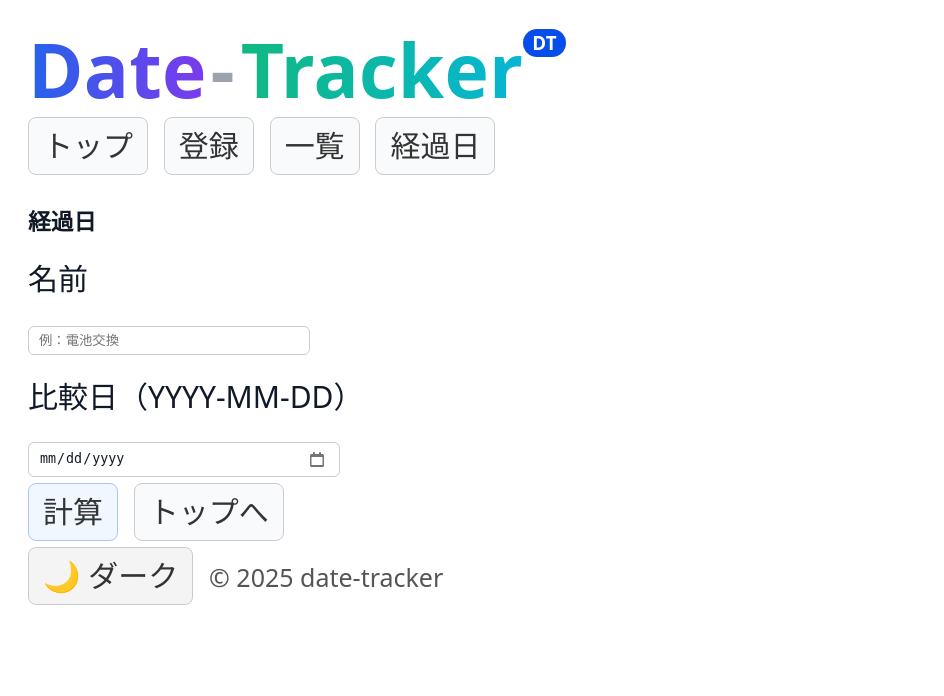
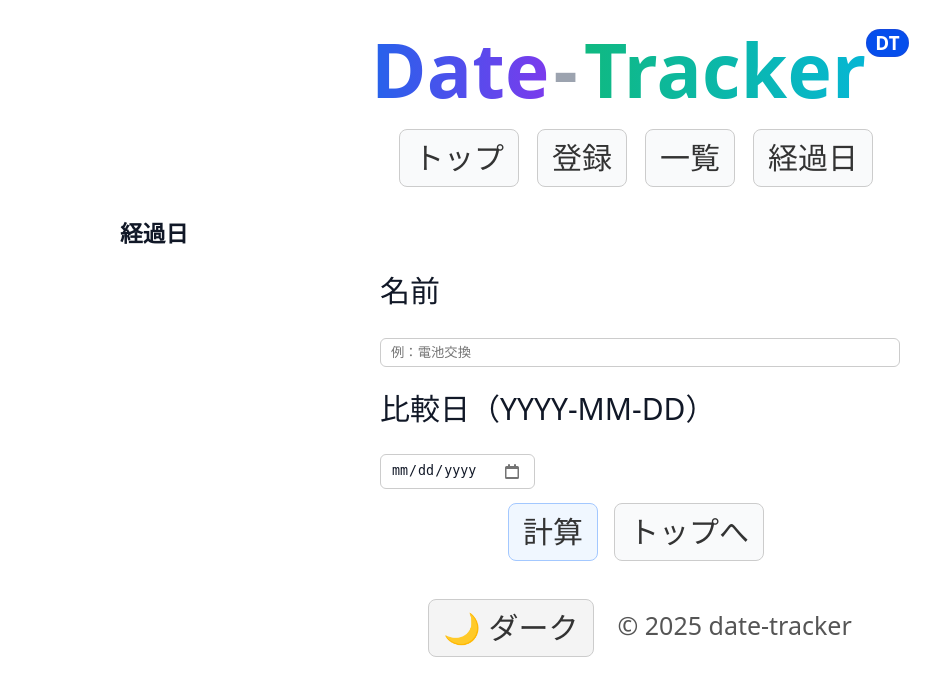
Before and after one commit to yuuki-hiroshima/date-tracker, a Flask app: page /elapsed in a window 1280 px wide. Shown: the top 696 px of the page, without its empty margins (0-944 px from the left). Run offline with Flask 3, Linux system fonts and the light colour scheme.

Commit message:
画面全体の中央寄せ

```diff
--- a/static/style.css
+++ b/static/style.css
@@ -312,3 +312,87 @@ input[type="text"]:focus { outline: 2px solid #60a5fa; outline-offset: 2px; }
 .card, .btn, table, th, td {
   transition: background-color .18s ease, color .18s ease, border-color .18s ease, box-shadow .18s ease;
 }
+
+/* ---------------------------------
+ * 12)  レイアウト（中央寄せ）
+ * --------------------------------- */
+
+/* ページの外枠。幅を制限して左右中央に配置 */
+.shell {
+  max-width: 960px;
+  margin-inline: auto;
+  padding-inline: 20px;
+}
+
+/* 本文ブロックの上下余白 */
+.content {
+  margin-block: 16px 32px;
+}
+
+/* 全フォームを「少し細め＋中央」に。ページに1つ想定ならこれでOK */
+form {
+  max-width: 520px;
+  margin-inline: auto;
+}
+
+/* 入力欄は幅を親フォームに合わせて伸ばす（既存input幅指定があれば上書き） */
+input[type="text"],
+input[type="date"] {
+  width: 100%;
+  box-sizing: border-box;
+}
+
+/* ボタン行を中央に寄せたい場合 */
+form .actions {
+  display: flex;
+  gap: 8px;
+  justify-content: center;
+  flex-wrap: wrap;
+  margin-top: 8px;
+}
+
+/* ===== レイアウト中央寄せ（タイトル・ナビ・フッター） ===== */
+
+/* ページの最大幅＆左右中央寄せ（既に指定済みならそのままでOK） */
+.shell {
+  max-width: 960px;
+  margin: 0 auto;
+  padding: 0 20px;
+}
+
+/* 見出しロゴとメニューを縦に並べて中央に */
+header {
+  display: flex;
+  flex-direction: column;
+  align-items: center;
+  gap: 12px;
+  text-align: center;
+}
+
+/* ロゴの箱自体も中央に置きたい時の保険 */
+.logo {
+  margin-left: auto;
+  margin-right: auto;
+}
+
+/* ナビのボタン群を横並びで中央に */
+header nav {
+  display: flex;
+  flex-wrap: wrap;
+  justify-content: center;
+  gap: 10px;
+}
+
+/* フッターも中央寄せ（テーマ切替ボタン＋コピーライト） */
+footer {
+  display: flex;
+  justify-content: center;
+  align-items: center;
+  gap: 16px;
+  flex-wrap: wrap;
+}
+
+/* 画面幅が広いとき少しゆったりさせたい場合 */
+@media (min-width: 1024px) {
+  .shell { max-width: 1040px; }
+}
--- a/templates/add.html
+++ b/templates/add.html
@@ -13,7 +13,7 @@
           aria-label="カレンダーを開く"></button>
     </div>
 
-    <div>
+    <div class="actions">
       <button class="btn success" type="submit">登録</button>
       <a class="btn secondary" href="{{ url_for('index') }}">トップへ</a>
     </div>
--- a/templates/base.html
+++ b/templates/base.html
@@ -1,5 +1,3 @@
-<!-- AIが出力 → 書き写し -->
-
 <!doctype html>
 <html lang="ja">
   <head>
@@ -23,9 +21,12 @@
     <meta charset="utf-8">
     <title>Date-Tracker</title>
     <meta name="viewport" content="width=device-width, initial-scale=1">
+    <!-- 中央寄せやフォーム幅などは style.css に追加済みの .shell / .content / form を使います -->
     <link rel="stylesheet" href="{{ url_for('static', filename='style.css') }}">
   </head>
   <body>
+    <!-- ▼ ページ全体の中央カラム（左右中央寄せ＆最大幅制御） -->
+    <div class="shell">
       <header>
         <h1 class="logo">
           <a href="{{ url_for('index') }}" aria-label="Date-Tracker トップへ">
@@ -50,25 +51,35 @@
         {% endif %}
       {% endwith %}
 
-        <!-- 子テンプレートをここに差し込む -->
+      <!-- ▼ コンテンツ用の中央カラム領域 -->
+      <main class="content">
         {% block content %}{% endblock %}
+      </main>
 
       <footer>
         <button id="theme-toggle" class="btn secondary" aria-label="テーマ切替">🌓テーマ</button>
         <small>&copy; 2025 date-tracker</small>
       </footer>
+    </div>
+    <!-- ▲ .shell おわり -->
+
     <script src="{{ url_for('static', filename='theme.js') }}"></script>
+
+    <!-- 日付ピッカーのボタン（.date-btn）をクリックで開く用。括弧のズレを修正済み -->
     <script>
       document.addEventListener('DOMContentLoaded', () => {
         document.querySelectorAll('.date-field').forEach(field => {
           const input = field.querySelector('input[type="date"]');
           const btn   = field.querySelector('.date-btn');
           if (!input || !btn) return;
+
           btn.addEventListener('click', () => {
             if (input.showPicker) {
-                            input.showPicker();        // Chrome / 新しめのSafari/Edge
+              // Chrome / 新しめの Safari / Edge
+              input.showPicker();
             } else {
-                        input.focus();             // フォールバック
+              // フォールバック
+              input.focus();
             }
           });
         });
--- a/templates/elapsed.html
+++ b/templates/elapsed.html
@@ -7,13 +7,13 @@
 
     <label for="on_date">比較日（YYYY-MM-DD）</label>
     <div class="date-field">
-      <input type="date" class="input-date" id="date_iso" name="date_iso" required>
+      <input type="date" class="input-date" id="on_date" name="on_date" required>
       <button type="button" class="date-btn"
           onclick="this.previousElementSibling.showPicker?.()"
           aria-label="カレンダーを開く"></button>
     </div>
 
-    <div>
+    <div class="actions">
       <button class="btn primary" type="submit">計算</button>
       <a class="btn" href="{{ url_for('index') }}">トップへ</a>
     </div>
```
Lines whose indentation alone changed are shown as unchanged.
